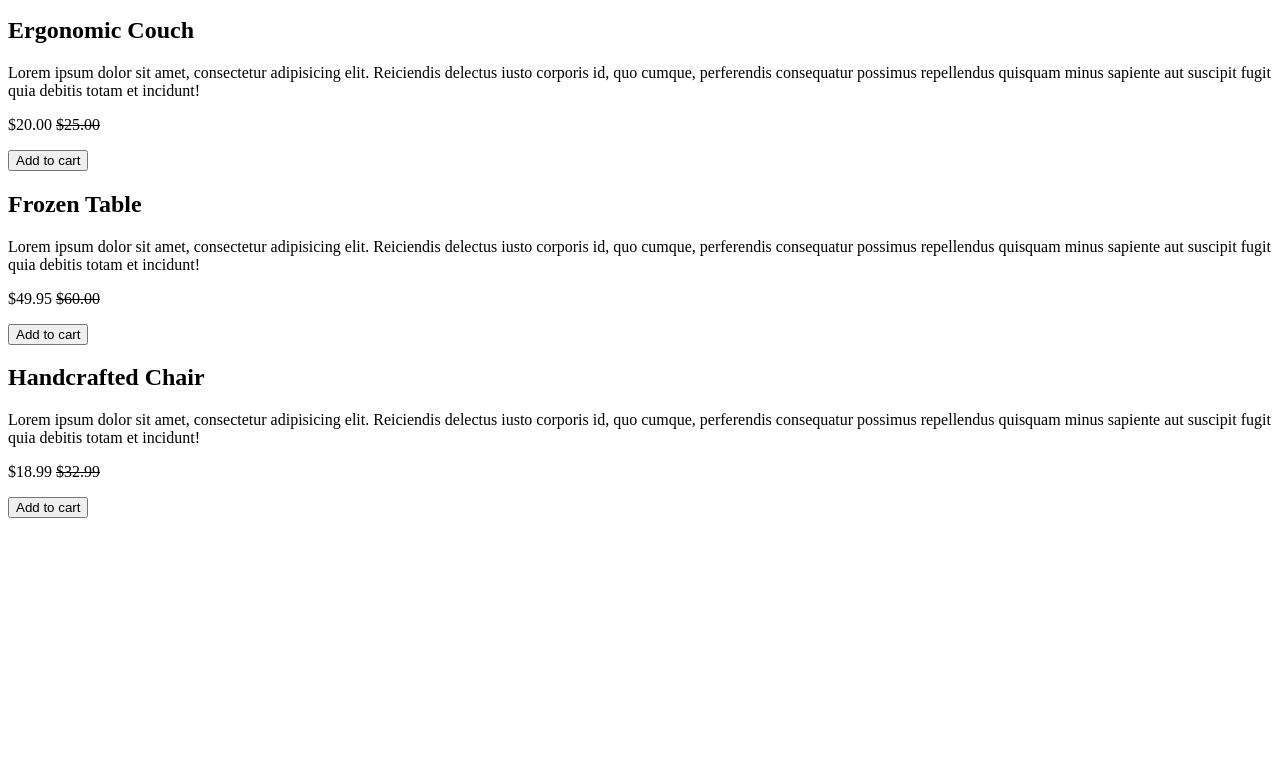
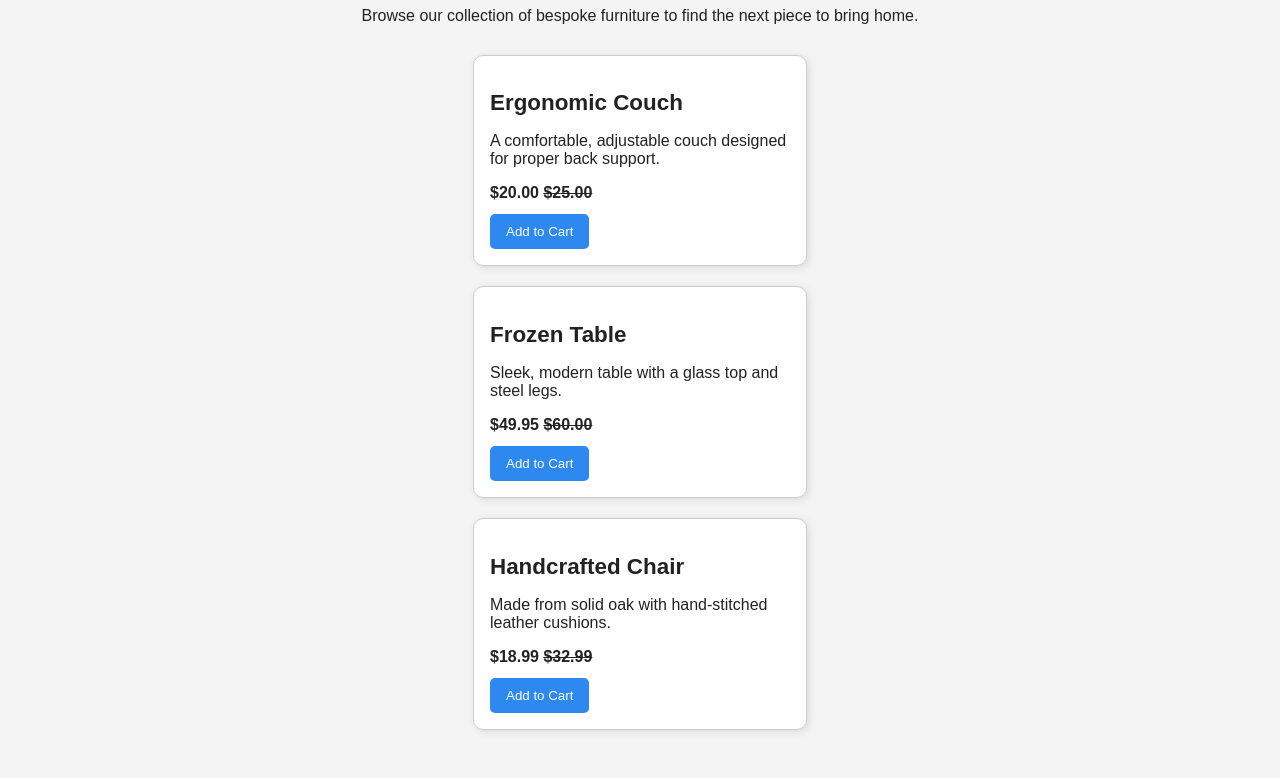
Before and after one commit to nickcoza1/Furniture-Emporium, a plain HTML site: page index.html in a window 1280 px wide. Shown: the part 101-879 px from the top of the page. Before the commit the page ends 800 px from the top, so only its background shows below. Drawn offline with Linux system fonts and the light colour scheme.

Commit message:
Initial commit

```diff
--- a/index.css
+++ b/index.css
@@ -0,0 +1,60 @@
+/* Type selector */
+body {
+  font-family: Arial, sans-serif;
+  background-color: #f4f4f4;
+  padding: 20px;
+  color: #222;
+}
+
+/* Header styling */
+.store-header {
+  text-align: center;
+  margin-bottom: 30px;
+}
+
+/* Product card styling */
+.product-card {
+  background-color: #ffffff;
+  border: 1px solid #ccc;
+  border-radius: 10px;
+  padding: 16px;
+  margin: 20px auto;
+  width: 300px;
+  box-shadow: 2px 2px 8px rgba(0, 0, 0, 0.1);
+}
+
+/* Grouped text styles to reduce repetition */
+.product-name,
+.product-price {
+  font-weight: bold;
+  color: #222;
+}
+
+.product-name {
+  font-size: 1.4em;
+  margin-bottom: 8px;
+}
+
+.product-description {
+  margin-bottom: 10px;
+}
+
+.product-price {
+  margin-bottom: 12px;
+}
+
+/* Add-to-cart button styling */
+.add-to-cart {
+  background-color: #2d89ef;
+  color: white;
+  border: none;
+  padding: 10px 16px;
+  border-radius: 5px;
+  cursor: pointer;
+  transition: background-color 0.3s ease;
+}
+
+/* Hover effect */
+.add-to-cart:hover {
+  background-color: #1b5fbd;
+}
--- a/index.html
+++ b/index.html
@@ -2,49 +2,44 @@
 <html lang="en">
   <head>
     <title>Furniture Emporium</title>
+    <link rel="stylesheet" href="index.css" />
   </head>
   <body>
     <main>
-      <header>
+      <header class="store-header">
         <h1>Furniture Emporium</h1>
         <p>
           Browse our collection of bespoke furniture to find the next piece to
           bring home.
         </p>
       </header>
-      <article>
-        <h2>Ergonomic Couch</h2>
-        <p>
-          Lorem ipsum dolor sit amet, consectetur adipisicing elit. Reiciendis
-          delectus iusto corporis id, quo cumque, perferendis consequatur
-          possimus repellendus quisquam minus sapiente aut suscipit fugit quia
-          debitis totam et incidunt!
+
+      <section class="product-card">
+        <h2 class="product-name">Ergonomic Couch</h2>
+        <p class="product-description">
+          A comfortable, adjustable couch designed for proper back support.
         </p>
-        <p>$20.00 <s>$25.00</s></p>
-        <button>Add to cart</button>
-      </article>
-      <article>
-        <h2>Frozen Table</h2>
-        <p>
-          Lorem ipsum dolor sit amet, consectetur adipisicing elit. Reiciendis
-          delectus iusto corporis id, quo cumque, perferendis consequatur
-          possimus repellendus quisquam minus sapiente aut suscipit fugit quia
-          debitis totam et incidunt!
+        <p class="product-price">$20.00 <s>$25.00</s></p>
+        <button class="add-to-cart">Add to Cart</button>
+      </section>
+
+      <section class="product-card">
+        <h2 class="product-name">Frozen Table</h2>
+        <p class="product-description">
+          Sleek, modern table with a glass top and steel legs.
         </p>
-        <p>$49.95 <s>$60.00</s></p>
-        <button>Add to cart</button>
-      </article>
-      <article>
-        <h2>Handcrafted Chair</h2>
-        <p>
-          Lorem ipsum dolor sit amet, consectetur adipisicing elit. Reiciendis
-          delectus iusto corporis id, quo cumque, perferendis consequatur
-          possimus repellendus quisquam minus sapiente aut suscipit fugit quia
-          debitis totam et incidunt!
+        <p class="product-price">$49.95 <s>$60.00</s></p>
+        <button class="add-to-cart">Add to Cart</button>
+      </section>
+
+      <section class="product-card">
+        <h2 class="product-name">Handcrafted Chair</h2>
+        <p class="product-description">
+          Made from solid oak with hand-stitched leather cushions.
         </p>
-        <p>$18.99 <s>$32.99</s></p>
-        <button>Add to cart</button>
-      </article>
+        <p class="product-price">$18.99 <s>$32.99</s></p>
+        <button class="add-to-cart">Add to Cart</button>
+      </section>
     </main>
   </body>
 </html>
```
